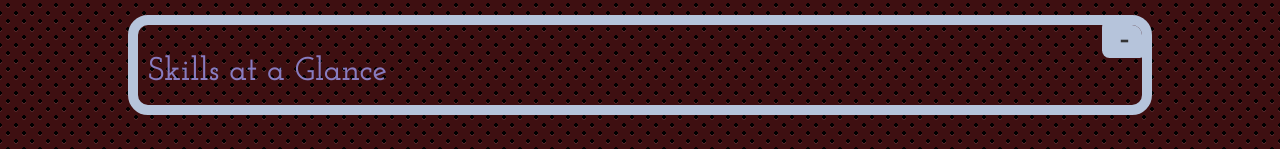
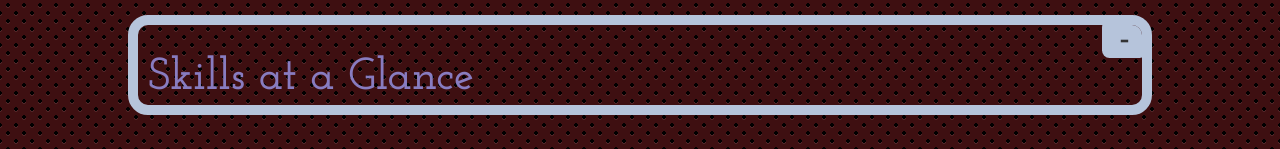
Before and after one commit to ndrewr/udacityP2, a plain HTML site: page index.html in a window 1280 px wide. Shown: the part 803-952 px from the top of the page. Drawn offline with Linux system fonts and the light colour scheme; some packages are replaced by stand-ins of ours.

Commit message:
adjusted some MOAR spacing for mobile...didn't take into account height taken by mobile browser addy bar...

```diff
--- a/css/style.css
+++ b/css/style.css
@@ -715,7 +715,7 @@ header>span {
 	}
 
 	.welcome-message {
-		margin-bottom: 1em;
+		margin-bottom: 0;
 	}
 
 	.extra-padding {
@@ -847,6 +847,10 @@ header>span {
 		font-size: 2em;
 	}
 
+	h3 {
+		font-size: 4.5em;
+	}
+
 	.extra-padding {
 		padding: 2em;
 	}
--- a/index.html
+++ b/index.html
@@ -10,8 +10,8 @@
       <link href="css/bootstrap.min.css" rel="stylesheet">
 	    <link href="css/style.css" rel="stylesheet">
       <!-- Fonts via Google Fonts - Ubuntu ALL OVER in various weights and letter spaces-->
-      <link href='http://fonts.googleapis.com/css?family=Ubuntu+Mono:400,700|Ubuntu:300,400,500,700,300italic,400italic,500italic|Ubuntu+Condensed' rel='stylesheet' type='text/css'>
-      <link href='http://fonts.googleapis.com/css?family=Josefin+Slab:300,400,600,700,300italic,400italic,600italic' rel='stylesheet' type='text/css'>
+      <link href='http://fonts.googleapis.com/css?family=Ubuntu+Mono:400|Ubuntu:300,400,700|Ubuntu+Condensed|Josefin+Slab:400,600,600italic' rel='stylesheet' type='text/css'>
+      <!-- <link href='http://fonts.googleapis.com/css?family=Josefin+Slab:400,600,600italic' rel='stylesheet' type='text/css'> -->
 	    <title>Andrew Roy Chen | Udacity Front-End Dev Nanodegree Project 2</title>
 	</head>
 
```
